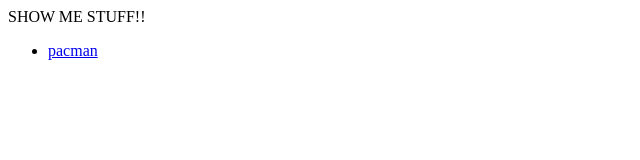
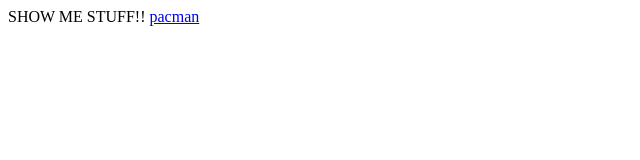
Before and after one commit to katiash/katiash.github.io, a plain HTML site: page index.html in a window 1280 px wide. Shown: the whole page, without its empty margins (0-640 px from the left). Drawn offline with Linux system fonts and the light colour scheme.

Commit message:
changing some stuff..

```diff
--- a/index.html
+++ b/index.html
@@ -1,8 +1,7 @@
-<html> <title> Katia's Awesome Page of STUFF !! </title> <body>SHOW ME STUFF!!
+<html> <title> Katia's Awesome Page of STUFF !! </title>
 
-<ul>
-<li>
-<a href="pacman/index.html">pacman</a>
-</li>
-</ul>
-</body> </html>
+<body>SHOW ME STUFF!!
+
+<a href="pacman/index.html">pacman</a></body>
+
+</html>
```
